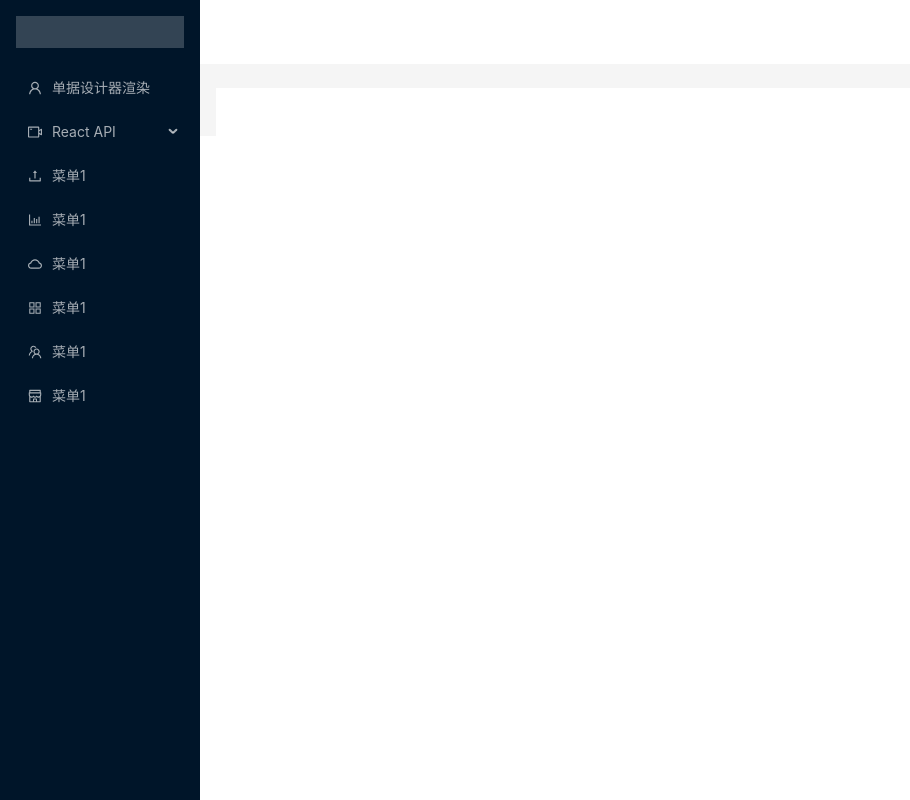
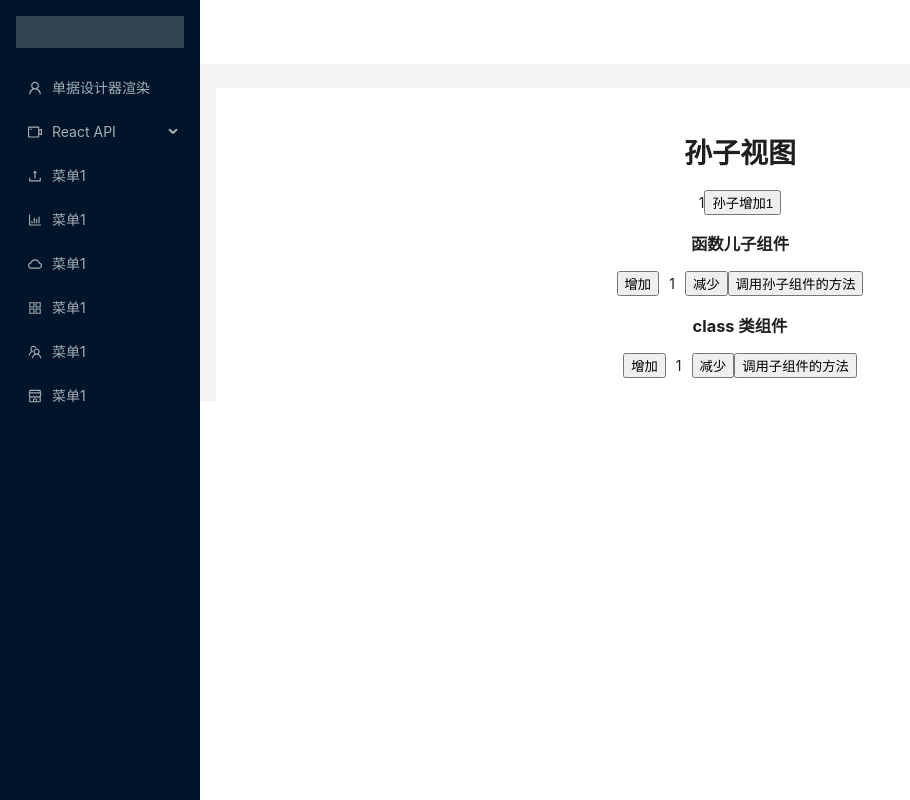
Before and after one commit to luguofei123/study-react, a React (Create React App) app: page /useImperativeHandle in a window 1280 px wide. Shown: the whole page, without its empty margins (0-910 px from the left). Built offline with nearby package versions, Linux system fonts and the light colour scheme.

Commit message:
react钩子函数-其他钩子函数

```diff
--- a/src/views/Layout.js
+++ b/src/views/Layout.js
@@ -24,6 +24,7 @@ import UseEffect from './RactApi/react-hook/UseEffect'
 import UseMemo from './RactApi/react-hook/UseMemo'
 import UseCallback from './RactApi/react-hook/UseCallback'
 import UseRef from './RactApi/react-hook/UseRef'
+import UseImperativeHandle from './RactApi/react-hook/UseImperativeHandle'
 
 
 
@@ -66,7 +67,7 @@ const items = [
                     { key: 'createRef', label: 'createRef', icon: '' },
                     // { key: 'createFactory', label: 'createFactory', icon: '' },
                     { key: 'isValidElement', label: 'isValidElement', icon: '' },
-                    { key: 'version', label: 'version', icon: '' },
+                    // { key: 'version', label: 'version', icon: '' },
                 ]
             },
             {
@@ -76,7 +77,7 @@ const items = [
                     { key: 'useMemo', label: 'useMemo', icon: '' },
                     { key: 'useCallback', label: 'useCallback', icon: '' },
                     { key: 'useRef', label: 'useRef', icon: '' },
-                    { key: 'createFactory1', label: 'createFactory', icon: '' },
+                    { key: 'useImperativeHandle', label: 'useImperativeHandle', icon: '' },
                     { key: 'isValidElement1', label: 'isValidElement', icon: '' },
                     { key: 'version1', label: 'version', icon: '' },
                 ]
@@ -208,6 +209,7 @@ const App = () => {
                             <Route exact path='/useMemo' element={<UseMemo />}></Route>
                             <Route exact path='/useCallback' element={<UseCallback />}></Route>
                             <Route exact path='/useRef' element={<UseRef />}></Route>
+                            <Route exact path='/useImperativeHandle' element={<UseImperativeHandle />}></Route>
 
 
                         </Routes>
--- a/src/views/RactApi/Component/ForwardRef.js
+++ b/src/views/RactApi/Component/ForwardRef.js
@@ -1,13 +1,25 @@
 import React, { createRef, useState, forwardRef } from "react";
-// import ReactDOM from 'react-dom'
+// forwardRef
 // ref 的值根据节点的类型而有所不同：
 // 当 ref 属性用于 HTML 元素时，构造函数中使用 React.createRef() 创建的 ref 接收底层 DOM 元素作为其 current 属性。
 // 当 ref 属性用于自定义的 class 组件时， ref 对象接收组件的挂载实例作为其 current 属性。
 // 不能在函数组件上使用 `ref` 属性，因为函数组件没有实例。
 // 总结：为 DOM 添加 ref，那么我们就可以通过 ref 获取到对该DOM节点的引用。
 // 而给React组件添加 ref，那么我们可以通过 ref 获取到该组件的实例【不能在函数组件上使用 ref 属性，因为函数组件没有实例】。
-// 函数组件一般写法
+// React.forwardRef 通过创建组件的方式将其所接受的 ref 引用配置长传给其子孙组件。
+// forwardRef 有两个应用场景：为函数式组件指定引用；为高阶组件指定引用
+// 语法介绍
+// React.forwardRef(render);
+// 上面的代码中，forwardRef 函数接收一个名为 render 的函数(也可以将 render 方法理解成一个函数组件)，返回值是 react 组件；
+// const render = (props, ref) => {
+// 	return <></>;
+// }
+// 上面的代码中，render 函数接收 2 个参数，第一个参数为 props(父组件传递的参数对象)，第二个参数为 ref (React.createRef());
+// const Button = React.forwardRef((props, ref) {
+// 	return <></>;
+// });
 const Child1 = forwardRef((props, ref) => {
+    debugger
     let [number, setNumber] = useState(1)
     const addNumber = () => {
         setNumber(num => {
@@ -90,8 +102,8 @@ class ForwardRef extends React.Component {
     render () {
         let { number } = this.state
         return (<div>
-            <Child1 ref={this.childRef1} />
-            <Child2 ref={this.childRef2} />
+            <Child1 ref={this.childRef1} title={'孩子1'} />
+            <Child2 ref={this.childRef2} title={'孩子2'} />
             <div>
                 <h3>class 类组件</h3>
                 <button onClick={this.addNumber.bind(this)} >增加</button>
--- /dev/null
+++ b/src/views/RactApi/react-hook/UseImperativeHandle.js
@@ -0,0 +1,101 @@
+import React, { useState, createRef, useImperativeHandle, forwardRef, useRef } from "react";
+// useImperativeHandle
+// 通过useImperativeHandle可以只暴露特定的操作
+// 通过useImperativeHandle的Hook, 将父组件传入的ref和useImperativeHandle第二个参数返回的对象绑定到了一起
+// 所以在父组件中, 调用inputRef.current时, 实际上是返回的对象
+// useImperativeHandle使用简单总结:
+// 作用: 减少暴露给父组件获取的DOM元素属性, 只暴露给父组件需要用到的DOM方法
+// 参数1: 父组件传递的ref属性
+// 参数2: 返回一个对象, 以供给父组件中通过ref.current调用该对象中的方法
+// useImperativeHandle(ref, createHandle, [deps])
+// ref：useRef所创建的ref
+// createHandle：处理的函数，返回值作为暴露给父组件的 ref 对象。
+// deps：依赖项，依赖项更改形成新的 ref 对象。
+
+
+// forwardRef 的作用是让函数组件能接收父组件传过来的ref
+const Child = forwardRef((props, ref) => {
+    let [number, setNumber] = useState(1)
+    const addNumber = () => {
+        setNumber(num => {
+            debugger
+            return num + 1
+        })
+    }
+    const subNumber = () => {
+        setNumber(num => num + 1)
+    }
+    useImperativeHandle(ref, () => ({
+        addNumber, subNumber
+    }))
+    const sonref = useRef()
+    const getSonMethod = () => {
+        debugger
+        sonref.current.addNumber()
+    }
+    return (<div>
+        <Son ref={sonref} />
+        <h3>函数儿子组件</h3>
+        <button onClick={addNumber} >增加</button>
+        <span style={{ margin: '10px' }}>{number}</span>
+        <button onClick={subNumber} >减少</button>
+        <button onClick={getSonMethod} >调用孙子组件的方法</button>
+    </div>)
+})
+const Son = forwardRef((props, ref) => {
+    let [number, setNumber] = useState(1)
+    const addNumber = () => {
+        setNumber(num => {
+            debugger
+            return num + 1
+        })
+    }
+    useImperativeHandle(ref, () => ({
+        addNumber
+    }))
+    return <div>
+        <h1>孙子视图</h1>
+        <span>{number}</span>
+        <button onClick={addNumber}>孙子增加1</button>
+    </div>
+})
+// 类组件一般写法
+class UseImperativeHandle extends React.Component {
+    constructor(pros) {
+        // 调用父组件的构造器函数，必须是当前构造器第一行代码
+        super(pros)
+        this.state = {
+            number: 1,
+            content: '测试',
+        }
+    }
+    ChildRef = createRef(null)
+    addNumber () {
+        this.setState((state, props) => {
+            return { number: state.number + 1 }
+        })
+    }
+    subNumber () {
+        this.setState((state, props) => ({ number: state.number - 1 }))
+    }
+    getChildrenMethod () {
+        debugger
+        this.ChildRef.current.addNumber()
+    }
+    render () {
+        let { number } = this.state
+        return (<div>
+            <Child ref={this.ChildRef} />
+            <div>
+                <h3>class 类组件</h3>
+                <button onClick={this.addNumber.bind(this)} >增加</button>
+                <span style={{ margin: '10px' }}>{number}</span>
+                <button onClick={this.subNumber.bind(this)} >减少</button>
+                <button onClick={this.getChildrenMethod.bind(this)} >调用子组件的方法</button>
+            </div>
+        </div>)
+    }
+
+}
+
+export default UseImperativeHandle
--- a/src/views/RactApi/react-hook/UseRef.js
+++ b/src/views/RactApi/react-hook/UseRef.js
@@ -1,4 +1,7 @@
 import React, { useState, useRef } from "react";
+// 当 ref 属性用于 HTML 元素时，接收底层 DOM 元素作为其 current 属性;
+// 当 ref 属性用于自定义 class 组件时，ref 接收组件的挂载实例作为其 current 属性;
+// 不能在函数组件上使用 ref 属性，因为他们没有实例;
 // useRef： 可以获取当前元素的所有属性，并且返回一个可变的ref对象，并且这个对象只有current属性，可设置initialValue
 // const refContainer = useRef(initialValue);
 // 1 第一用来操作dom
--- a/src/views/RactApi/react-tool/CreateRef.js
+++ b/src/views/RactApi/react-tool/CreateRef.js
@@ -1,4 +1,6 @@
 import React, { useState, createRef } from "react";
+// ref 属性只能被添加到 原生DOM元素 或者 React的 class 组件上。不能在 函数组件 上使用 ref 属性，因为函数组件没有实例。
+// 若想在函数组件上使用 ref 属性，可以通过 React.forwardRef 将 Ref 转发到函数组件内部的 原生 DOM 元素上。
 // 函数组件一般写法
 function Child (pros) {
     let [number, setNumber] = useState(1)
@@ -31,6 +33,7 @@ class CreateRef extends React.Component {
     }
     button1 = createRef()
     button2 = null
+    childref = null
 
     addNumber () {
         this.setState((state, props) => {
@@ -43,11 +46,13 @@ class CreateRef extends React.Component {
     componentDidMount () {
         console.log(this.button1.current)
         console.log(this.button2)
+        console.log(this.childref)
     }
     render () {
         let { number } = this.state
         return (<div  >
-            <Child />
+            {/* <Child ref={this.childref} /> ref不能工作，因为函数组件没有实例 */}
+            <Child ref={this.childref} />
             <div>
                 <h3>class 类组件</h3>
                 <button onClick={this.addNumber.bind(this)} ref={this.button1} >增加</button>
--- a/src/views/RactApi/react-tool/IsValidElement.js
+++ b/src/views/RactApi/react-tool/IsValidElement.js
@@ -52,6 +52,7 @@ class IsValidElement extends React.Component {
                 <button onClick={this.addNumber.bind(this)} >增加</button>
                 <span style={{ margin: '10px' }}>{number}</span>
                 <button onClick={this.subNumber.bind(this)} >减少</button>
+                <div>React版本 {React.version}</div>
             </div>
         </div>)
     }
```
Also changed, not shown: src/views/RactApi/react-hook/UseEffect.js (+7 -0 lines).
